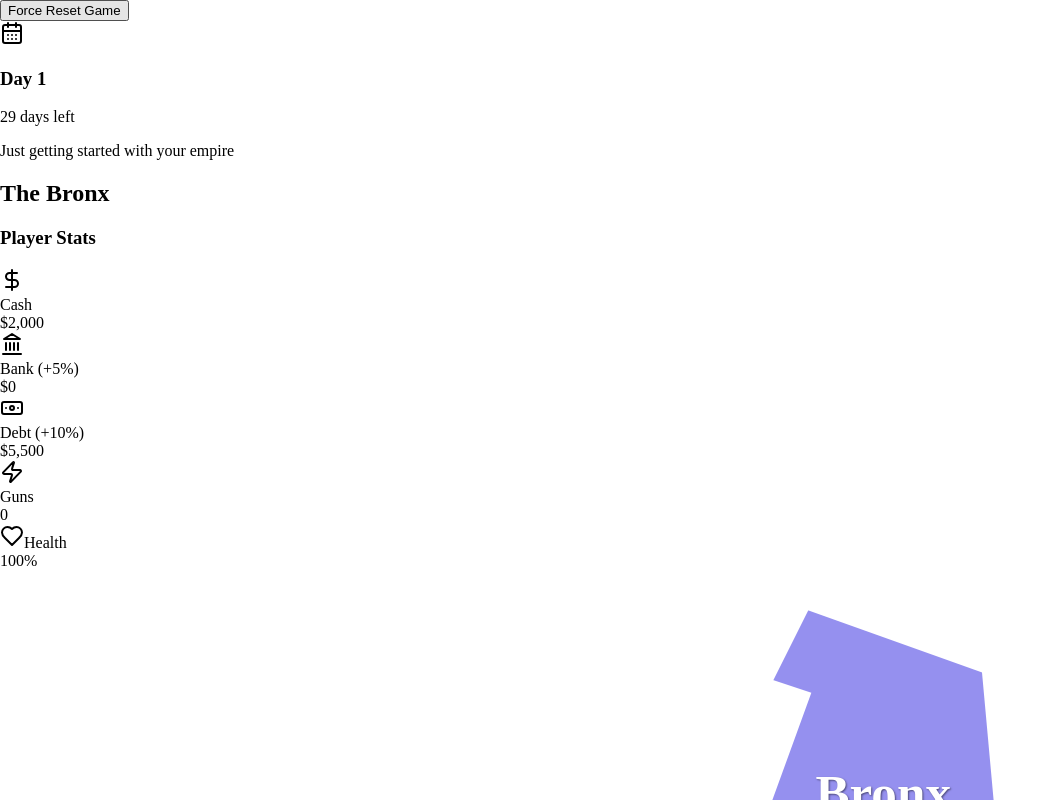
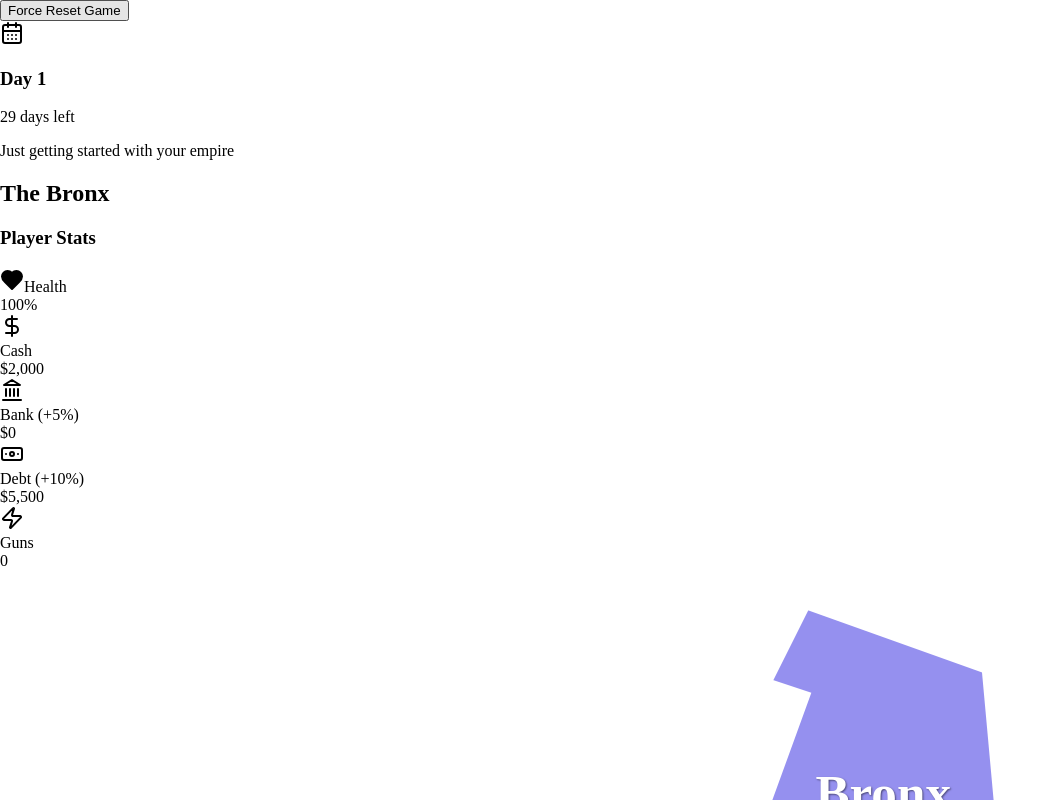
Before and after one commit to genobobeno/DrugWars, a React (Vite) app in the folder client/: page / in a window 1280 px wide. Both pictures are taken after a click on the button "Start New Game". Shown: the whole page, without its empty margins (0-1057 px from the left). Built offline with nearby package versions, Linux system fonts and the light colour scheme.

Commit message:
Add player health bar to game UI
Replit-Commit-Author: Agent
Replit-Commit-Session-Id: de302ad3-81e4-46e8-be0a-cdc8df8eada3
Replit-Commit-Screenshot-Url: https://storage.googleapis.com/screenshot-production-us-central1/bfcb4e70-a367-4d2c-98c8-b5fc44321417/2ba7248c-04b9-4fbc-9c13-a5e1a47141ea.jpg

```diff
--- a/client/src/components/game/PlayerStats.tsx
+++ b/client/src/components/game/PlayerStats.tsx
@@ -82,6 +82,25 @@ export default function PlayerStats({ headerHidden = false }: PlayerStatsProps)
       <div className={`relative z-10 ${headerHidden ? "" : "mt-auto p-4 bg-black/70 backdrop-blur-sm"}`}>
         {!headerHidden && <h3 className="text-sm uppercase tracking-wider mb-3 text-white/90">Player Stats</h3>}
 
+        {/* Health Bar - More prominent at the top */}
+        <div className="mb-4">
+          <div className="flex justify-between text-xs mb-1 text-white">
+            <div className="flex items-center">
+              <Heart className="h-4 w-4 mr-1 text-red-500" fill="currentColor" />
+              <span>Health</span>
+            </div>
+            <span>{gameState?.health || 100}%</span>
+          </div>
+          <Progress
+            value={gameState?.health || 100}
+            className={`h-3 bg-gray-700 [&>div]:${
+              gameState?.health > 70 ? "bg-green-500" :
+              gameState?.health > 40 ? "bg-yellow-500" :
+              "bg-red-500"
+            }`}
+          />
+        </div>
+
         <div className="grid grid-cols-2 gap-4 text-white">
           {/* Cash - Green */}
           <div className="flex items-center gap-2">
@@ -119,21 +138,6 @@ export default function PlayerStats({ headerHidden = false }: PlayerStatsProps)
             </div>
           </div>
         </div>
-
-        {/* Health Bar */}
-        <div className="mt-4">
-          <div className="flex justify-between text-xs mb-1 text-white">
-            <div className="flex items-center">
-              <Heart className="h-4 w-4 mr-1 text-blue-500" />
-              <span>Health</span>
-            </div>
-            <span>{gameState?.health || 100}%</span>
-          </div>
-          <Progress
-            value={gameState?.health || 100}
-            className="h-2 bg-gray-700 [&>div]:bg-blue-500"
-          />
-        </div>
       </div>
     </div>
   );
```
